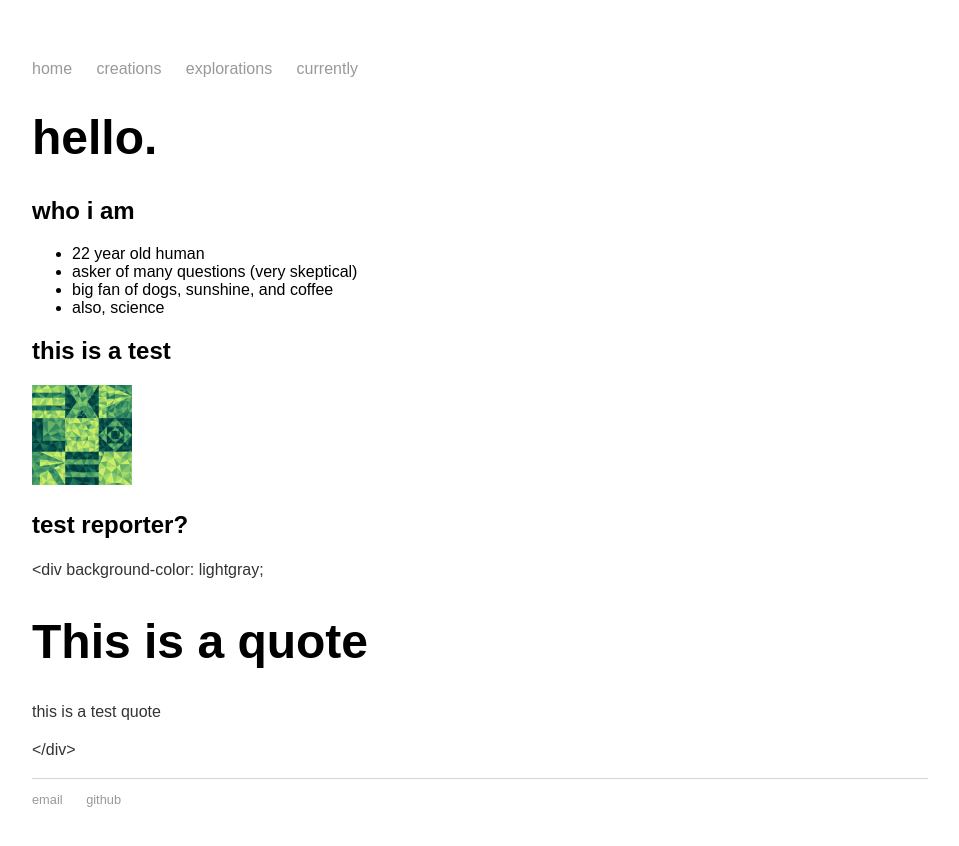
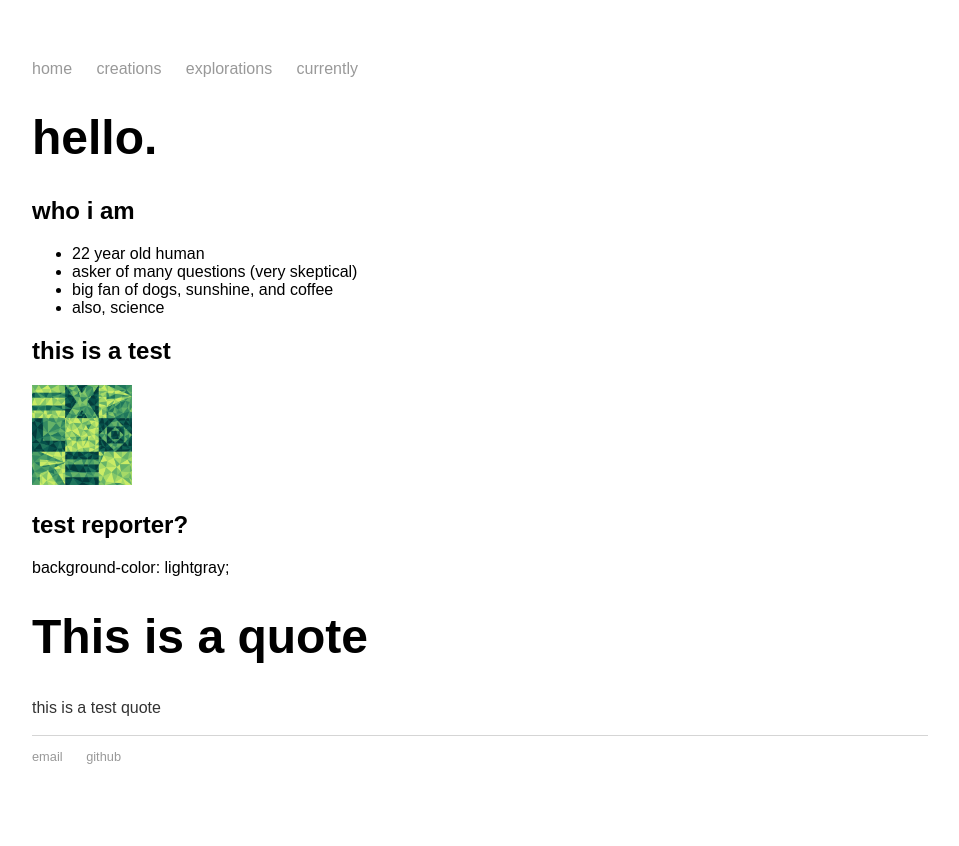
Before and after one commit to mayasheth/mayasheth.github.io, a Jekyll site: the page built from index.md, in a window 1280 px wide. Shown: the top 846 px of the page, without its empty margins (160-1119 px from the left). Built offline with Jekyll 4.4.1, drawn with Linux system fonts in a browser that asks for light colours.

Commit message:
Update quote.html

```diff
--- a/_includes/quote.html
+++ b/_includes/quote.html
@@ -1,4 +1,4 @@
-<div
+<div>
     background-color: lightgray;
 <h1> This is a quote </h1>
 <p>{{ include.words }}</p>
```
